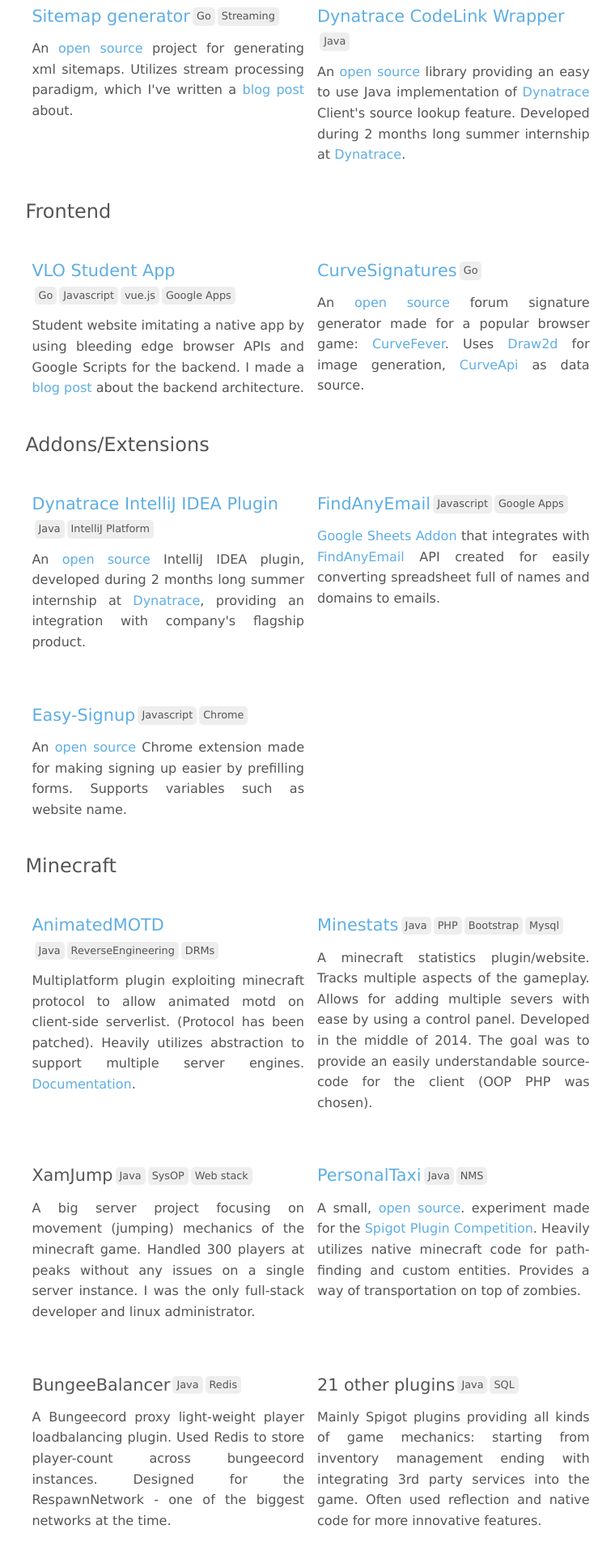
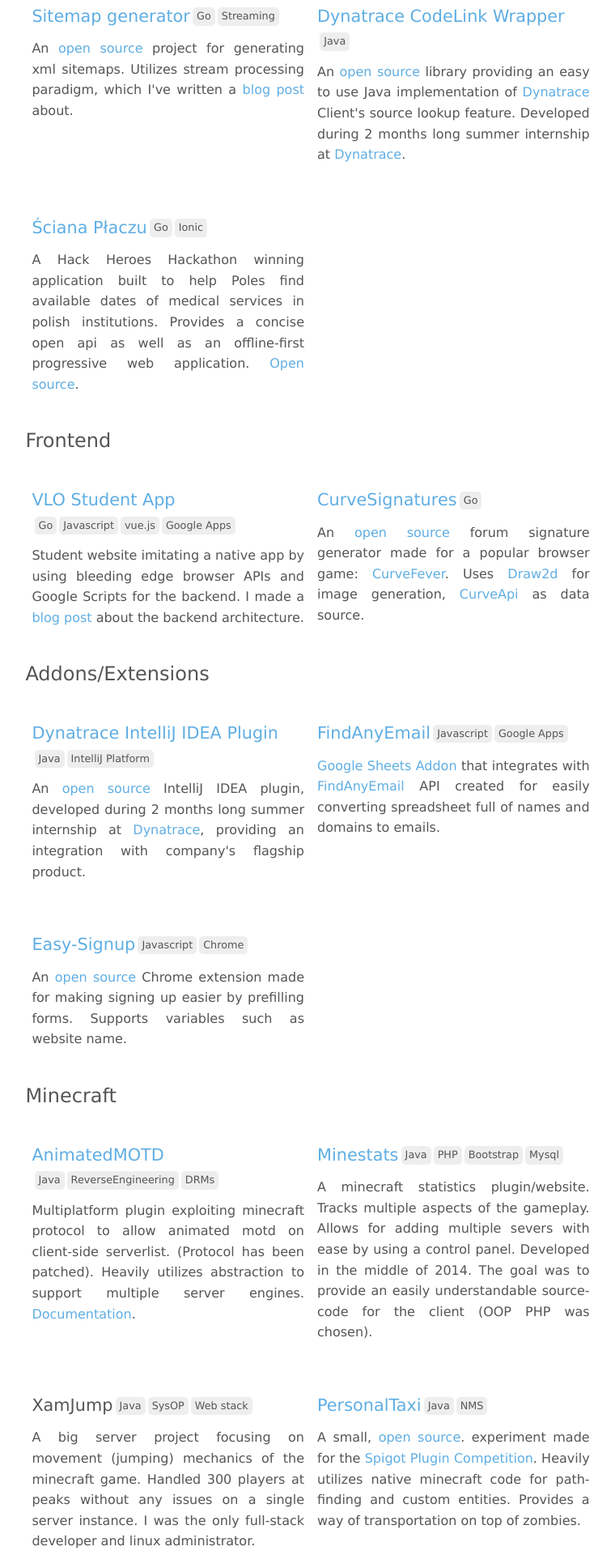
Before and after one commit to maciekmm/maciekmm.github.io, a Jekyll site: the page built from portfolio.html, in a window 1280 px wide. Shown: the part 1264-3184 px from the top of the page at 81% size, without its empty margins (256-1016 px from the left). Built offline with Jekyll 4.4.1, drawn with Linux system fonts in a browser that asks for light colours.

Commit message:
Added Ściana Płaczu to portfolio

```diff
--- a/_data/portfolio.yml
+++ b/_data/portfolio.yml
@@ -25,6 +25,10 @@
         tech: ["Java"]
         href: https://github.com/Dynatrace/Dynatrace-CodeLink-Java
         excerpt: An <a href="https://github.com/Dynatrace/Dynatrace-CodeLink-Java">open source</a> library providing an easy to use Java implementation of <a href="https://dynatrace.com">Dynatrace</a> Client's source lookup feature. Developed during 2 months long summer internship at <a href="https://dynatrace.com">Dynatrace</a>.
+      - name: Ściana Płaczu
+        tech: ["Go","Ionic"]
+        href: https://sciana.placzu.pl
+        excerpt: A Hack Heroes Hackathon winning application built to help Poles find available dates of medical services in polish institutions. Provides a concise open api as well as an offline-first progressive web application. <a href="https://github.com/maciekmm/hackheroes-entry">Open source</a>.
   - name: Frontend
     projects:
       - name: VLO Student App
--- a/_layouts/default.html
+++ b/_layouts/default.html
@@ -41,5 +41,4 @@
 	{{ content }}
 </main>
 </body>
-
 </html>
--- a/style.scss
+++ b/style.scss
@@ -139,12 +139,12 @@
 
 		h1,h2,h3,h4 {
 			margin-top: 0.5em;
+			font-weight: 300;
 		}
 
 		h1 {
 			font-size: 1.5em;
 			margin-bottom: 0.1em;
-			font-weight: 300;
 		}
 
 		article {
```
